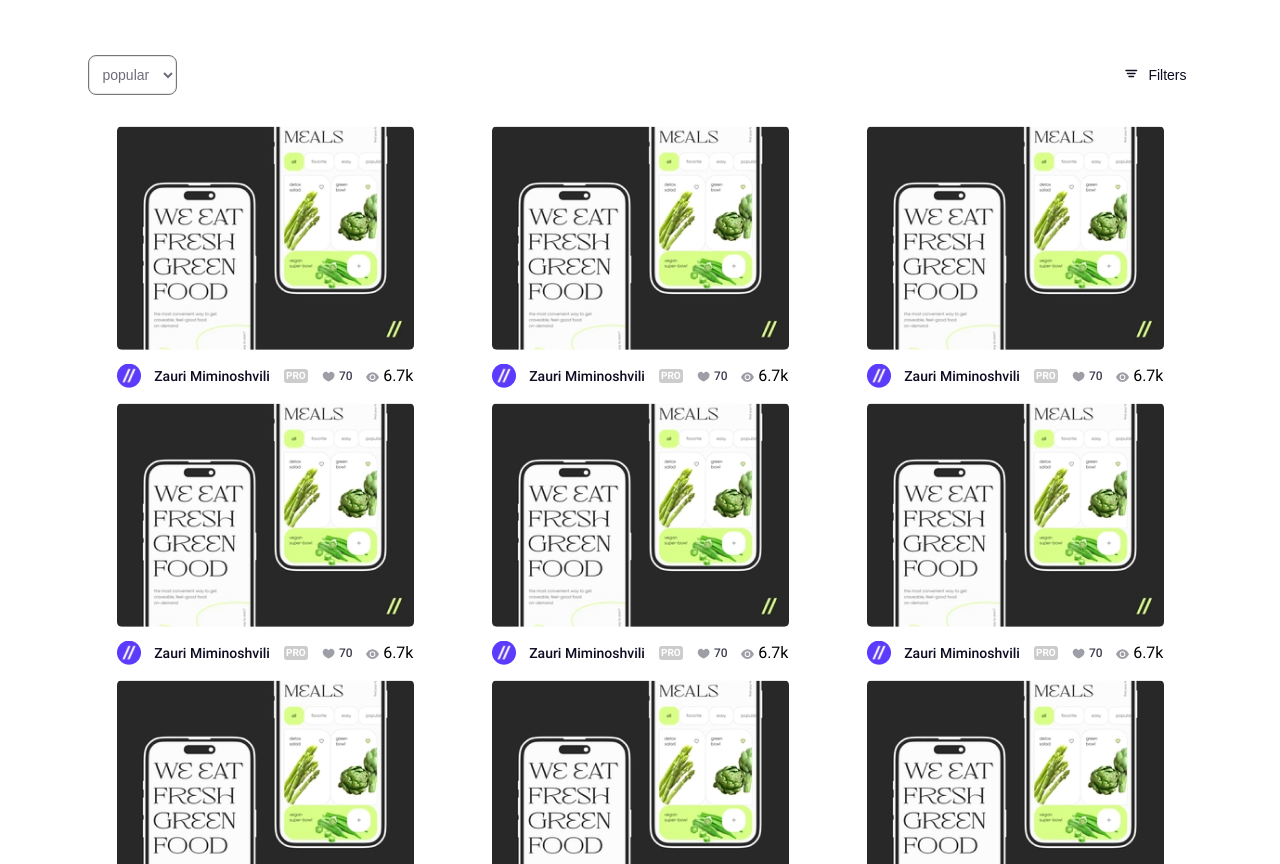
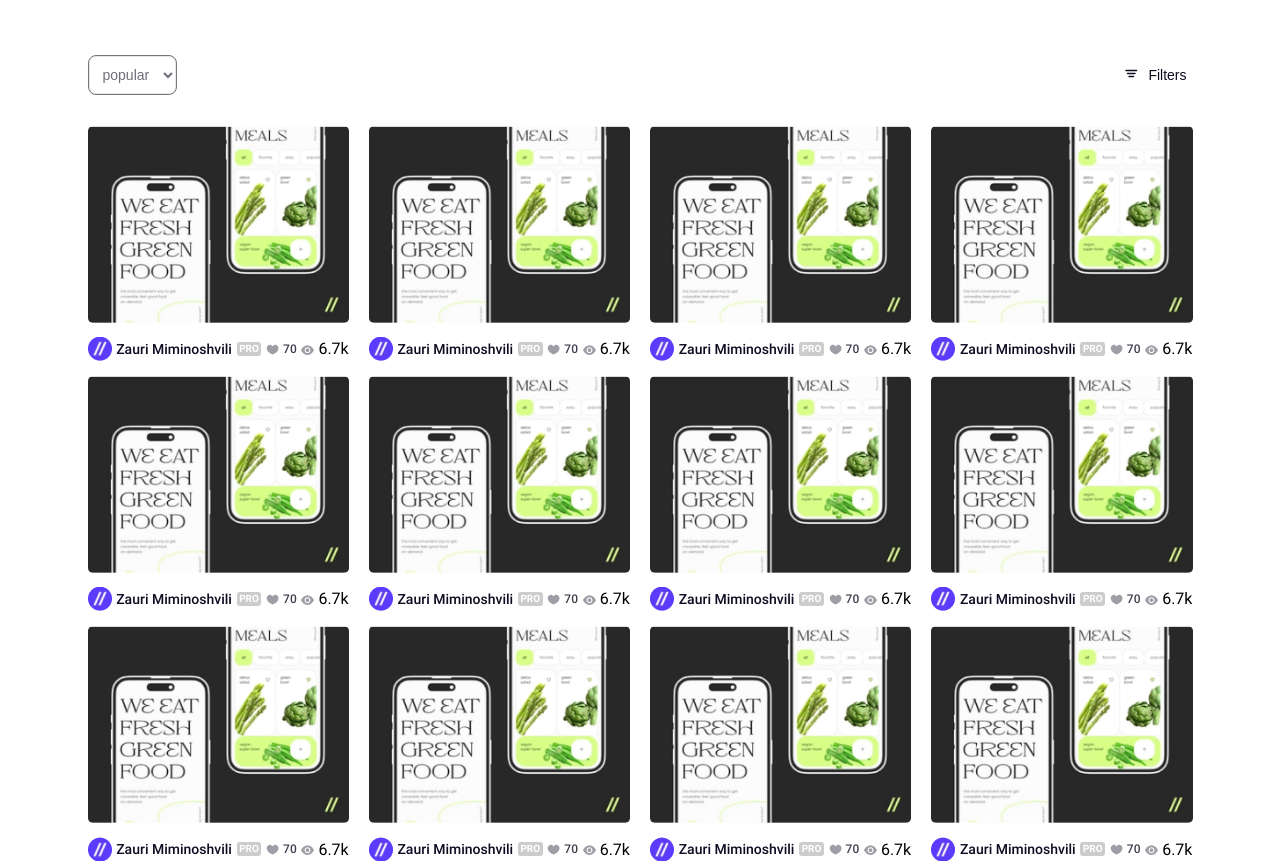
Before and after one commit to HikmatullohAbdullayev/amaliyot, a plain HTML site: page index.html in a window 1280 px wide. Shown: the part 820-1684 px from the top of the page. Drawn offline with Linux system fonts and the light colour scheme.

Commit message:
intial commit

```diff
--- a/index.html
+++ b/index.html
@@ -127,6 +127,7 @@
                                     <p class="card__views">6.7k</p>
                                 </div>
                             </div>
+
                             <div class="card">
                                 <div class="card__img_block ">
                                     <img class="card__img" src="./img/card_img.png" alt="img">
@@ -141,6 +142,37 @@
                                     <p class="card__views">6.7k</p>
                                 </div>
                             </div>
+
+                            <div class="card">
+                                <div class="card__img_block ">
+                                    <img class="card__img" src="./img/card_img.png" alt="img">
+                                </div>
+                                <div class="card__content">
+                                    <img class="card__profile" src="./img/card_profile.png" alt="profile">
+                                    <h2 class="card__name"> Zauri Miminoshvili</h2>
+                                    <span class="card__span">
+                                        Pro
+                                    </span>
+                                    <p class="card__like">70</p>
+                                    <p class="card__views">6.7k</p>
+                                </div>
+                            </div>
+
+                            <div class="card">
+                                <div class="card__img_block ">
+                                    <img class="card__img" src="./img/card_img.png" alt="img">
+                                </div>
+                                <div class="card__content">
+                                    <img class="card__profile" src="./img/card_profile.png" alt="profile">
+                                    <h2 class="card__name"> Zauri Miminoshvili</h2>
+                                    <span class="card__span">
+                                        Pro
+                                    </span>
+                                    <p class="card__like">70</p>
+                                    <p class="card__views">6.7k</p>
+                                </div>
+                            </div>
+
                             <div class="card">
                                 <div class="card__img_block ">
                                     <img class="card__img" src="./img/card_img.png" alt="img">
--- a/scss/block/_product.scss
+++ b/scss/block/_product.scss
@@ -23,6 +23,8 @@ font-weight: 400;
 line-height: 20px; /* 142.857% */
 }
 .product__option {
+    border-radius:15px;
+    padding: 5px 10px;
     border-radius: 8px;
 background: rgba(255, 255, 255, 0.00);
 box-shadow: 0px 0px 0px 1px #E7E7E9 inset;
@@ -50,12 +52,13 @@ line-height: 20px; /* 142.857% */
 }
 .product__card_block {
     display: grid;
-    grid-template-columns: repeat(auto-fill, minmax(310px, 1fr) );
+    grid-template-columns: repeat(auto-fill, minmax(250px,  1fr) );
     gap: 20px;
     row-gap: 15px;
 
 }
 .card {
+    cursor: pointer;
     margin: auto;
     max-width: 297px;
 }
```
Also changed, not shown: css/main.css, 1 other file.
